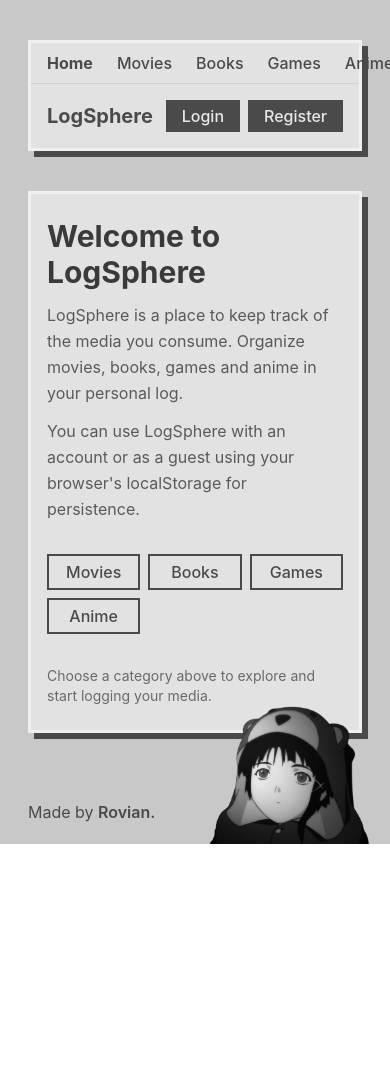
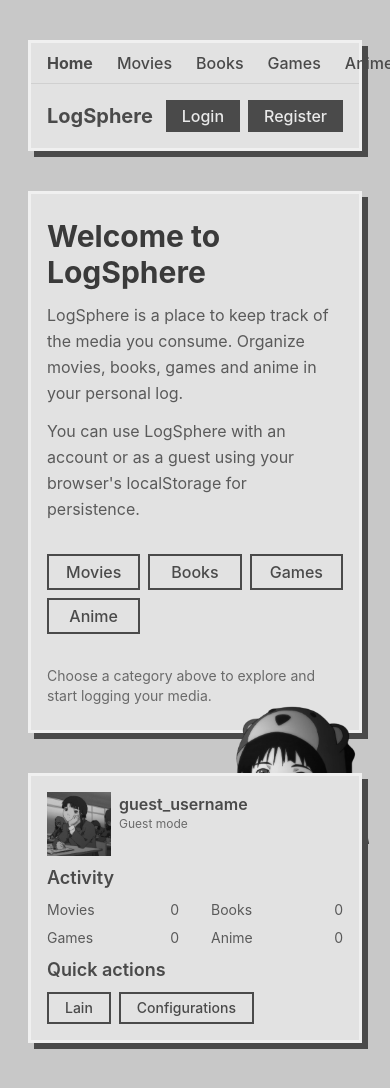
Before and after one commit to 2Rovian/LogSphere, a React (Vite) app: page / in a window 390 px wide. Shown: the top 1088 px of the page. Before the commit the page ends 844 px from the top, so only its background shows below. Built offline with nearby package versions, Linux system fonts and the light colour scheme.

Commit message:
feat: sidebar will be a lowbar in small screens

```diff
--- a/src/components/LainLookingAbove.tsx
+++ b/src/components/LainLookingAbove.tsx
@@ -6,7 +6,7 @@ export default function LainLookingAbove() {
             src="public/imgs/lainlookingupleft-removebg-preview.png"
             alt="lain"
 
-            className="fixed bottom-0 right-4 grayscale w-50 md:w-75"
+            className="fixed bottom-0 right-4 grayscale w-50 md:w-75 z-0"
         />
     )
 }
--- a/src/components/SidebarComp.tsx
+++ b/src/components/SidebarComp.tsx
@@ -1,7 +1,10 @@
 
 function SidebarComp() {
   return (
-    <aside className="mr-7 hidden lg:flex flex-col w-60  my-10 px-4 py-2 custom-border surface-color gap-6">
+    <aside className="mx-7 md:mx-0 mb-48 md:mb-0 md:mt-10 md:mr-7 flex flex-col px-4 py-4 md:px-2 md:py-2 custom-border surface-color gap-0 z-10 h-fit">
+
+      {/* mx-7 my-10 */}
+      {/* <aside className="mr-7 hidden lg:flex flex-col w-60 my-10 px-4 py-2 custom-border surface-color gap-6"></aside> */}
 
       {/* Profile */}
       <div className="flex gap-2  pb-2">
@@ -29,15 +32,12 @@ function SidebarComp() {
           Activity
         </span>
 
+        <div className="grid grid-cols-2 md:flex md:flex-col gap-y-2 gap-x-8">
+
           <div className="flex justify-between text-[#5a5a5a]">
             <span>Movies</span>
             <span>0</span>
           </div>
-{/*
-        <div className="flex justify-between text-[#5a5a5a]">
-          <span>Series</span>
-          <span>0</span>
-        </div> */}
 
           <div className="flex justify-between text-[#5a5a5a]">
             <span>Books</span>
@@ -53,6 +53,8 @@ function SidebarComp() {
             <span>Anime</span>
             <span>0</span>
           </div>
+
+        </div>
       </div>
 
       {/* Quick actions */}
@@ -62,17 +64,14 @@ function SidebarComp() {
           Quick actions
         </span>
 
-        <button className="primary-outline text-sm">
-          Log media
-        </button>
-
-        <button className="primary-outline text-sm">
-          Random pick
-        </button>
-
+        <div className="flex md:flex-col gap-2">
           <button className="primary-outline text-sm">
             Lain
           </button>
+          <button className="primary-outline text-sm">
+            Configurations
+          </button>
+        </div>
       </div>
 
     </aside>
```
Lines whose indentation alone changed are shown as unchanged.
